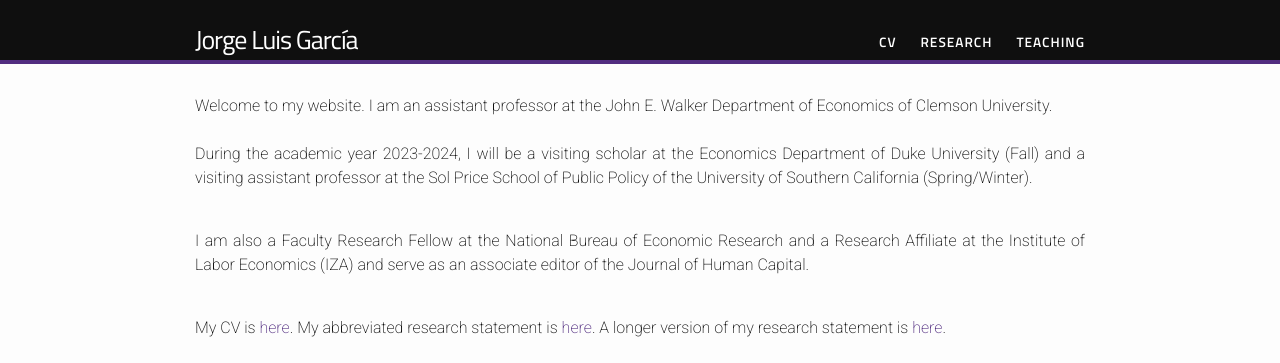
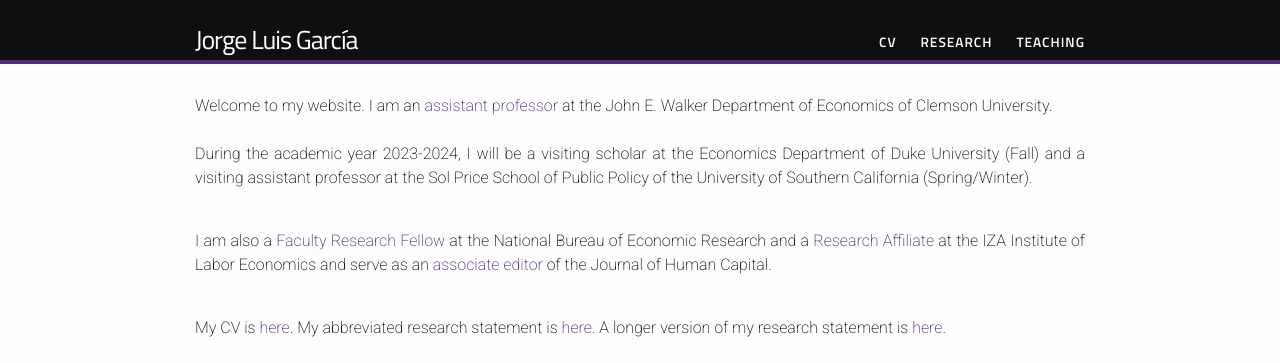
Before and after one commit to jorgelgarcia/jorgelgarcia.github.io, a Jekyll site: the page built from index.html, in a window 1280 px wide. Shown: the top 363 px of the page. Built offline with Jekyll 4.4.1, drawn with Linux system fonts in a browser that asks for light colours; nearby versions of some CDN libraries; some web fonts are replaced; some of the changed lines change nothing that is shown.

Commit message:
some basic updates

```diff
--- a/index.html
+++ b/index.html
@@ -6,14 +6,14 @@ title:
 <div class="home">
 <!--<h1>Welcome</h1>-->
 <p align="justify">
-Welcome to my website. I am an assistant professor at the John E. Walker Department of Economics of Clemson University.
+Welcome to my website. I am an <a href="https://www.clemson.edu/business/about/profiles/jlgarci">assistant professor</a> at the John E. Walker Department of Economics of Clemson University.
 <br>
 <br>
 During the academic year 2023-2024, I will be a visiting scholar at the Economics Department of Duke University (Fall) and a visiting assistant professor at the Sol Price School of Public Policy of the University of Southern California (Spring/Winter).
 </p>
 <br>
 <p align="justify">
-I am also a Faculty Research Fellow at the National Bureau of Economic Research and a Research Affiliate at the Institute of Labor Economics (IZA) and serve as an associate editor of the Journal of Human Capital.
+I am also a <a href="https://www.nber.org/people/jorge_luis_garcia?page=1&perPage=50">Faculty Research Fellow</a> at the National Bureau of Economic Research and a <a href="https://www.iza.org/en/people/affiliates/23505/jorge-luis-garcia">Research Affiliate</a> at the IZA Institute of Labor Economics and serve as an <a href="https://www.journals.uchicago.edu/journals/jhc/board">associate editor</a> of the Journal of Human Capital.
 </p>
 <br>
 <p align="justify">
```
